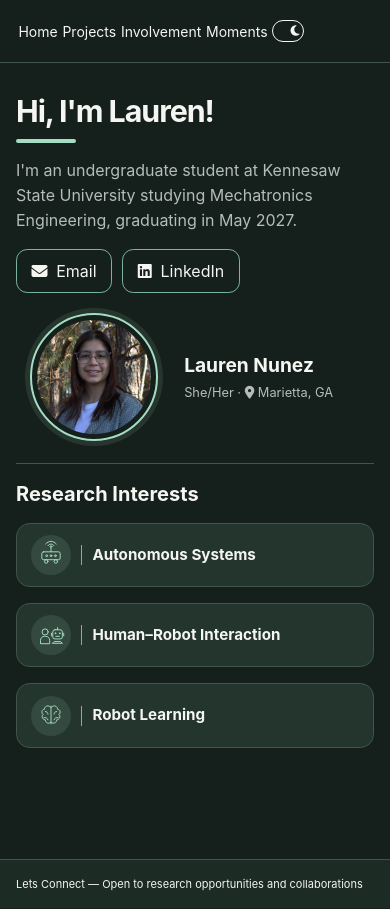
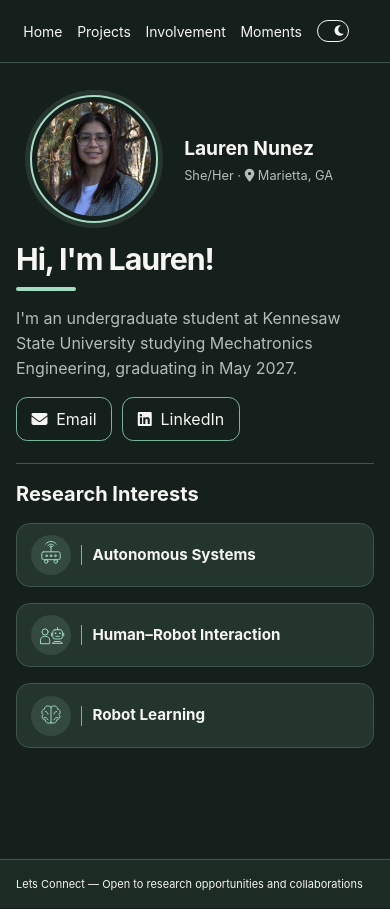
Before and after one commit to laurn156/laurn156.github.io, a Jekyll site: the page built from _pages/about.md, in a window 390 px wide. Built offline with Jekyll 4.4.1, drawn with Linux system fonts in a browser that asks for light colours; a style sheet for code colours, icons or effects is not loaded.

Commit message:
Move the profile up and space navigation on phones

```diff
--- a/assets/css/main.scss
+++ b/assets/css/main.scss
@@ -50,13 +50,17 @@
 
 @media screen and (max-width: 37.5em) {
   #site-nav .visible-links a {
-    margin-inline: 0.15rem;
+    margin-inline: clamp(0.15rem, calc(7vw - 20px), 0.5rem);
     font-size: 0.875rem;
   }
 
   #site-nav .visible-links #theme-toggle a {
     width: 32px;
     min-width: 32px;
+  }
+
+  .home-intro > .home-profile {
+    grid-row: 1;
   }
 }
 
```
